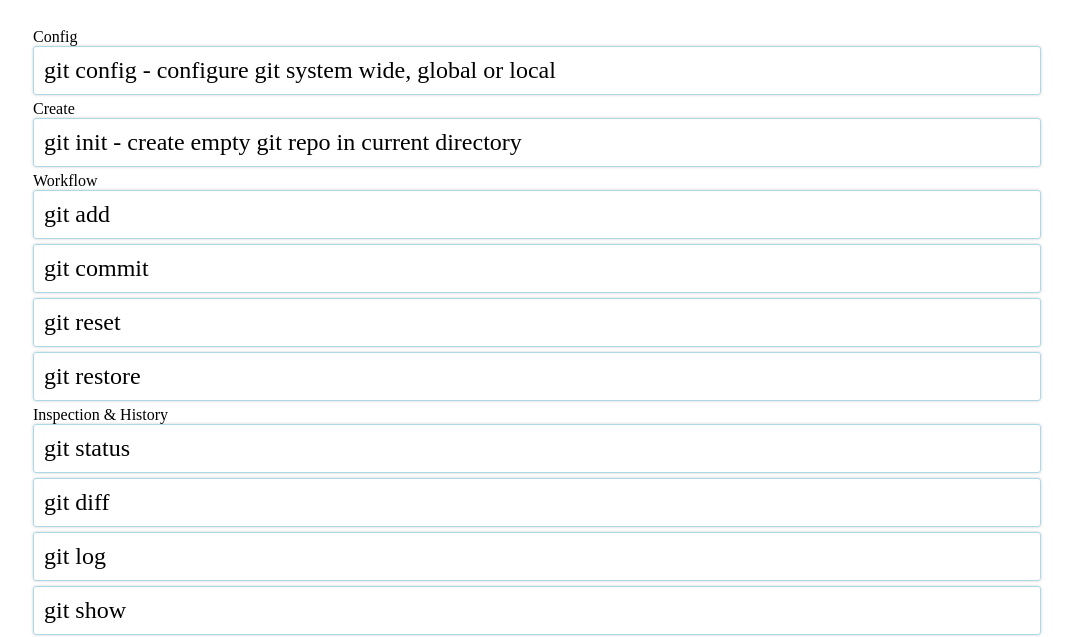
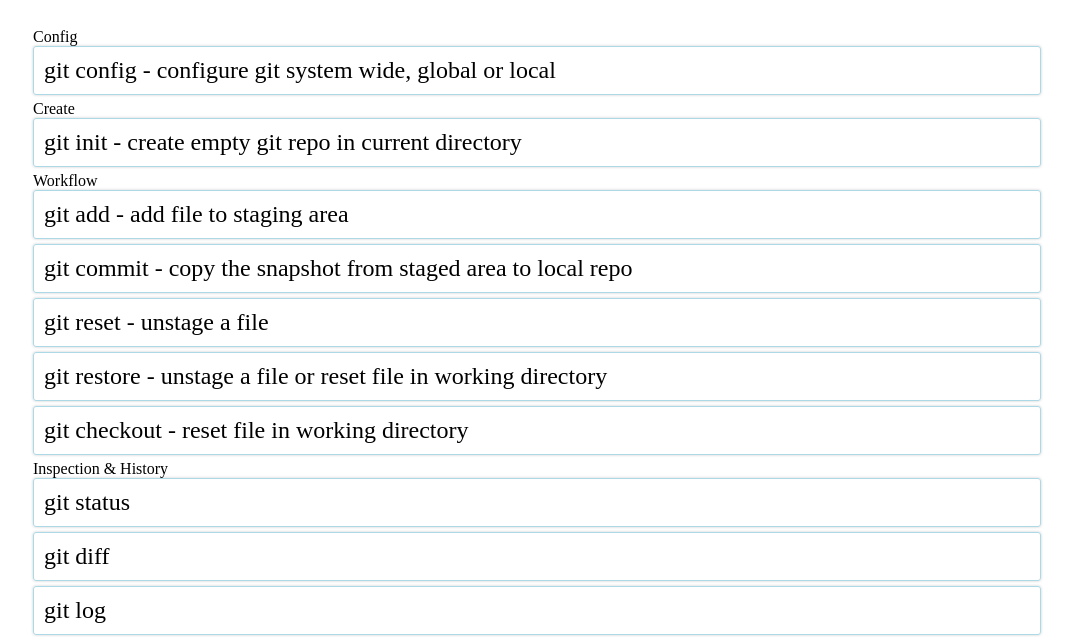
Before and after one commit to kaloctemha/gitTraining, a plain HTML site: page index.html in a window 1280 px wide. Shown: the part 180-817 px from the top of the page, without its empty margins (103-1176 px from the left). Drawn offline with Linux system fonts and the light colour scheme.

Commit message:
add description for workflow cmds

```diff
--- a/index.html
+++ b/index.html
@@ -18,10 +18,11 @@
             </div>
             <div>
                 Workflow
-                <div class="command">git add</div>
-                <div class="command">git commit</div>
-                <div class="command">git reset</div>
-                <div class="command">git restore</div>
+                <div class="command">git add - add file to staging area</div>
+                <div class="command">git commit - copy the snapshot from staged area to local repo</div>
+                <div class="command">git reset - unstage a file</div>
+                <div class="command">git restore - unstage a file or reset file in working directory</div>
+                <div class="command">git checkout - reset file in working directory</div>
             </div>
             <div>
                 Inspection & History
```
